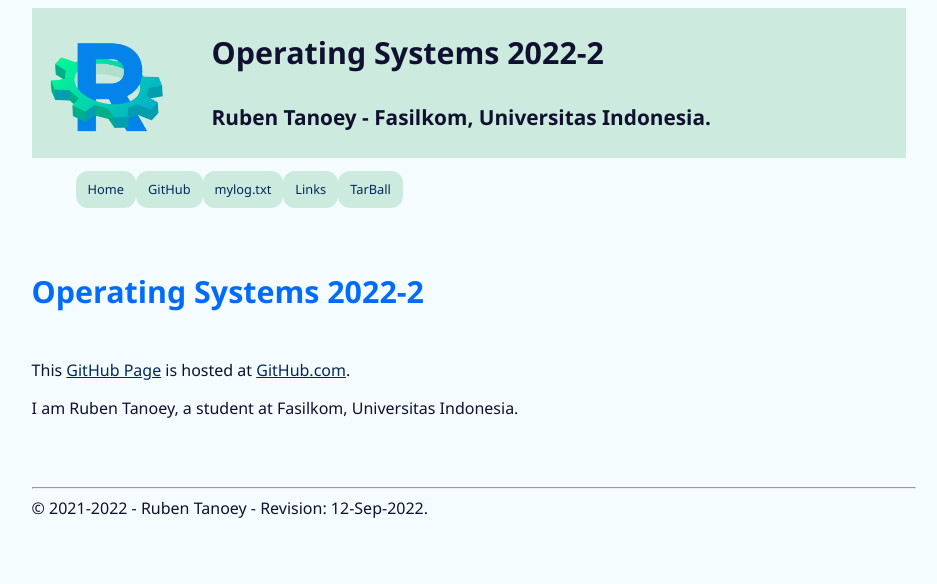
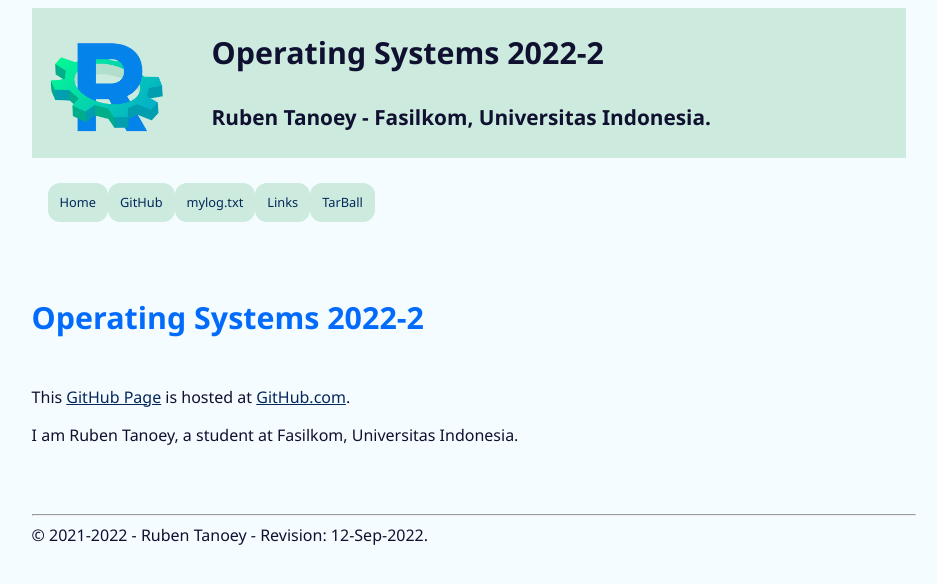
Before and after one commit to rubentanoey/os222, a Jekyll site: the page built from index.md, in a window 1280 px wide. Shown: the top 584 px of the page, without its empty margins (166-1103 px from the left). Built offline with Jekyll 4.4.1, drawn with Linux system fonts in a browser that asks for light colours.

Commit message:
GitHub Page styling

```diff
--- a/assets/css/style.css
+++ b/assets/css/style.css
@@ -22,7 +22,7 @@
 }
 
 .plainclass1 li {
-  line-height:      100%;
+  line-height:      120%;
 }
 
 .plainclass1 h1 {
@@ -144,6 +144,10 @@
   margin:           4px;
 }
 
+.navbar ul {
+  padding:          12px;
+}
+
 .navbar ul li {
   border-radius: 12px;
   display:          inline-block;
@@ -187,24 +191,6 @@
   padding: 5px 10px;
 }
 
-/*
-  ZCZC
-  border: 1px solid rgba(255, 255, 255, 0.15);
-  padding: 10px;
-  color: #b5e853;
-  background: rgba(0, 0, 0, 0.9);
-  border-radius: 2px;
-  word-wrap: normal;
-  overflow: auto;
-  overflow-y: hidden;
-  max-width: 65%;
-
- */
-
-/*
- ************************************************************
- */
-
 @media screen and (max-width:768px) {
   ul {
     margin: 0;
@@ -233,7 +219,3 @@
     font-size: 1em;
   }
 }
-
-/*
- ************************************************************
- */
```
